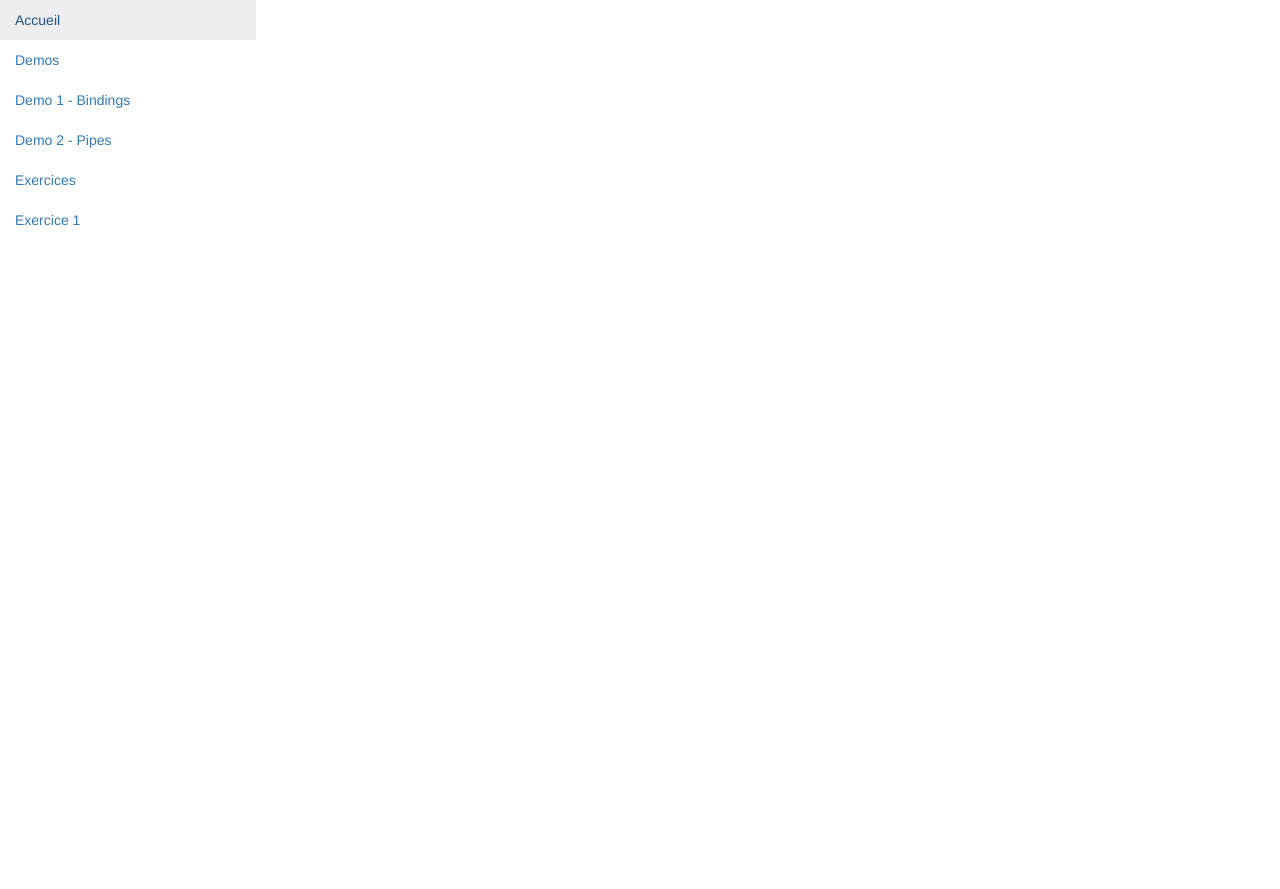
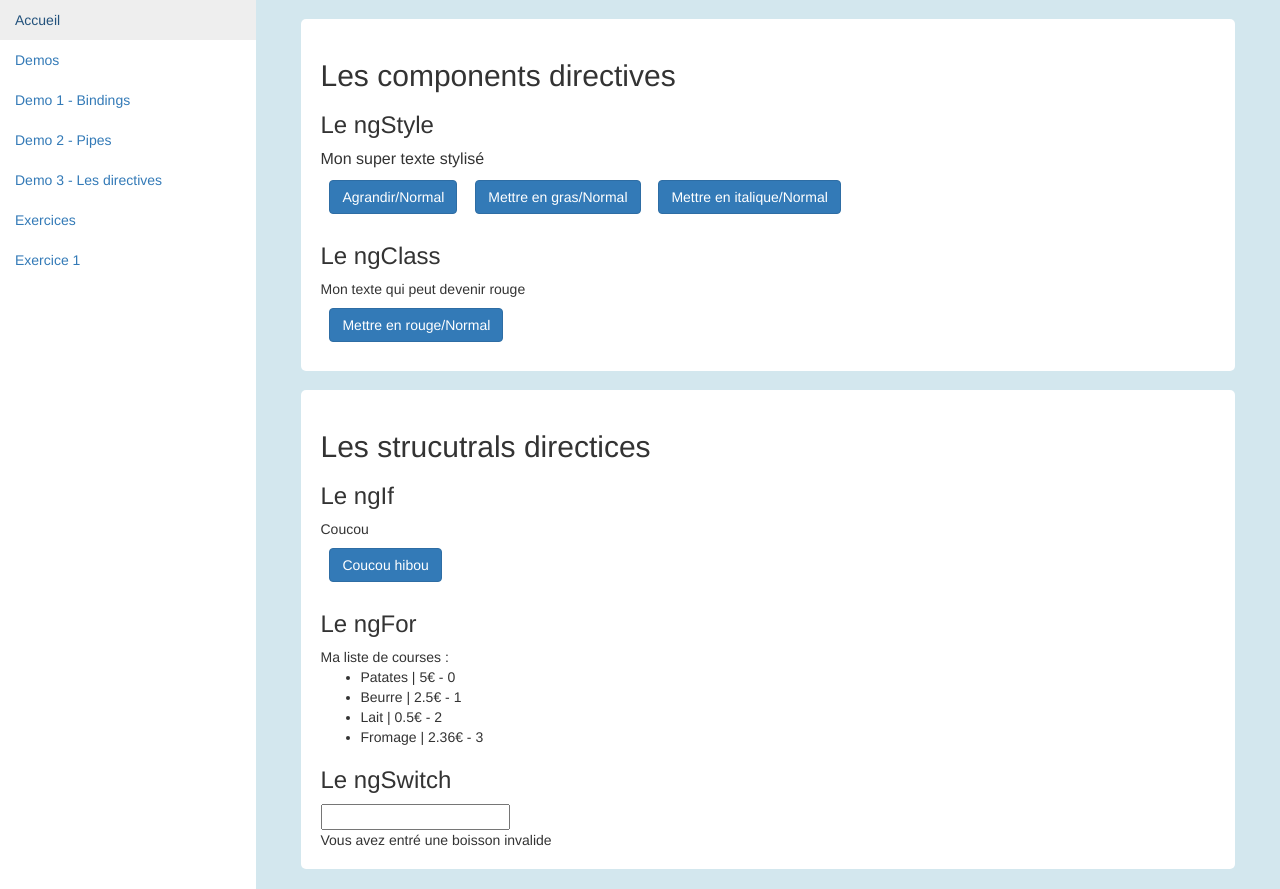
Before and after one commit to thomas-ayissi/tf-angular-php-bf, an Angular app: page /demo/demo3 in a window 1280 px wide. Before the commit this address led to /. Before the commit the page ends 800 px from the top, so only its background shows below. Built offline with nearby package versions, Linux system fonts and the light colour scheme.

Commit message:
demo directives

```diff
--- a/src/app/demo/demo-routing.module.ts
+++ b/src/app/demo/demo-routing.module.ts
@@ -3,11 +3,13 @@ import { RouterModule, Routes } from '@angular/router';
 import { DemoComponent } from './demo.component';
 import { Demo1Component } from './demo1/demo1.component';
 import { Demo2Component } from './demo2/demo2.component';
+import { Demo3Component } from './demo3/demo3.component';
 
 const routes: Routes = [
   { path : "demo", component : DemoComponent, children : [
     { path : "demo1", component : Demo1Component},
-    { path : "demo2", component : Demo2Component}
+    { path : "demo2", component : Demo2Component},
+    { path : "demo3", component : Demo3Component}
   ]}
 ];
 
--- a/src/app/demo/demo.module.ts
+++ b/src/app/demo/demo.module.ts
@@ -7,6 +7,7 @@ import { Demo1Component } from './demo1/demo1.component';
 import { FormsModule } from '@angular/forms';
 import { Demo2Component } from './demo2/demo2.component';
 import { SharedModule } from '../shared/shared.module';
+import { Demo3Component } from './demo3/demo3.component';
 
 
 @NgModule({
@@ -14,6 +15,7 @@ import { SharedModule } from '../shared/shared.module';
     DemoComponent,
     Demo1Component,
     Demo2Component,
+    Demo3Component,
   ],
   imports: [
     CommonModule,
--- /dev/null
+++ b/src/app/demo/demo3/demo3.component.html
@@ -0,0 +1,47 @@
+<div class="chapter">
+    <h2>Les components directives</h2>
+    <h3>Le ngStyle</h3>
+    <div [ngStyle]="style">Mon super texte stylisé</div>
+    <div>
+        <input class="btn btn-primary" type="button" value="Agrandir/Normal" (click)="toggleBig()">
+        <input class="btn btn-primary" type="button" value="Mettre en gras/Normal" (click)="toggleBold()">
+        <input class="btn btn-primary" type="button" value="Mettre en italique/Normal" (click)="toggleItalic()">
+    </div>
+    <h3>Le ngClass</h3>
+    <div [ngClass]="{red: isRed}">Mon texte qui peut devenir rouge</div>
+    <input class="btn btn-primary" type="button" value="Mettre en rouge/Normal" (click)="toggleRed()">
+
+</div>
+
+<div class="chapter">
+    <h2>Les strucutrals directices</h2>
+    <h3>Le ngIf</h3>
+    <div>Coucou <span *ngIf="isCoucoued">Hibou</span></div>
+    <input class="btn btn-primary" type="button" value="Coucou hibou" (click)="toggleCoucou()">
+    <h3>Le ngFor</h3>
+    <div>
+        Ma liste de courses :
+        <!-- <ul>
+            <li *ngFor="let achat of listeCourse; let i = index">{{achat}} - {{i}}</li>
+        </ul> -->
+        <ul>
+            <li *ngFor="let achat of listeCourseObj; let i = index">
+                {{achat.nom}} | {{achat.price}}€ - {{i}}
+            </li>
+        </ul>
+    </div>
+    <h3>Le ngSwitch</h3>
+    <input [(ngModel)]="monChoix" type="text">
+    <!-- <div [ngSwitch]="monChoix">
+        <div *ngSwitchCase="0">Vous avez entré zéro</div>
+        <div *ngSwitchCase="1">Vous avez entré un</div>
+        <div *ngSwitchCase="2">Vous avez entré deux</div>
+        <div *ngSwitchDefault>Vous avez entré une valeur invalide</div>
+    </div> -->
+    <div [ngSwitch]="monChoix">
+        <div *ngSwitchCase="'coca'">Vous avez entré coca</div>
+        <div *ngSwitchCase="'fanta'">Vous avez entré fanta</div>
+        <div *ngSwitchCase="'café'">Vous avez entré café</div>
+        <div *ngSwitchDefault>Vous avez entré une boisson invalide</div>
+    </div>
+</div>
--- /dev/null
+++ b/src/app/demo/demo3/demo3.component.scss
@@ -0,0 +1,7 @@
+input[type="button"]{
+    margin: 1%;
+}
+
+.red{
+    color : darkred;
+}
--- /dev/null
+++ b/src/app/demo/demo3/demo3.component.ts
@@ -0,0 +1,71 @@
+import { Component, OnInit } from '@angular/core';
+import { Achat } from 'src/app/models/achat';
+
+@Component({
+  selector: 'app-demo3',
+  templateUrl: './demo3.component.html',
+  styleUrls: ['./demo3.component.scss']
+})
+export class Demo3Component implements OnInit {
+
+  //Pour le ngStyle
+  isBig : boolean = false;
+  isBold : boolean = false;
+  isItalic : boolean = false;
+  style! : any;
+  //Pour le ngClass
+  isRed : boolean = false;
+
+  //Pour le ngIf
+  isCoucoued : boolean = false;
+
+  //Pour le ngFor
+  listeCourse : string[] = ["Patates", "Beurre", "Lait", "Fromage"];
+  listeCourseObj : Achat[] = [
+    {nom : "Patates", price : 5},
+    {nom : "Beurre", price : 2.50},
+    {nom : "Lait", price : 0.50},
+    {nom : "Fromage", price : 2.36}
+  ]
+
+  //Pour le ngSwitch
+  // monChoix : number = 0;
+  monChoix : string  ="";
+
+  constructor() { }
+
+  ngOnInit(): void {
+    this.setStyle();
+  }
+
+  setStyle(){
+    this.style = {
+      'font-size' : this.isBig ? "25px" : "16px",
+      'font-weight' : this.isBold ? "bold" : "normal",
+      'font-style' : this.isItalic ? "italic" : "normal"
+    };
+  }
+
+  toggleBig(){
+    this.isBig = !this.isBig;
+    this.setStyle();
+  }
+
+  toggleBold(){
+    this.isBold = !this.isBold;
+    this.setStyle();
+  }
+
+  toggleItalic(){
+    this.isItalic = !this.isItalic;
+    this.setStyle();
+  }
+
+  toggleRed(){
+    this.isRed = !this.isRed;
+  }
+
+  toggleCoucou(){
+    this.isCoucoued = !this.isCoucoued;
+  }
+}
--- /dev/null
+++ b/src/app/models/achat.ts
@@ -0,0 +1,9 @@
+export class Achat {
+    nom : string;
+    price : number
+
+    constructor(nom : string, price : number){
+        this.nom = nom;
+        this.price = price;
+    }
+}
--- a/src/app/nav/nav.component.html
+++ b/src/app/nav/nav.component.html
@@ -1,13 +1,24 @@
 <nav>
-    <ul class="nav flex-column">
-        <li class="nav-item">  <a class="nav-link active" routerLink="/">Accueil</a></li>
-        <li class="nav-item">  <a class="nav-link" routerLink="/demo">Demos</a></li>
-        <li class="nav-item">  <a class="nav-link" routerLink="/demo/demo1">Demo 1 - Bindings</a> </li>
-        <li class="nav-item">  <a class="nav-link" routerLink="/demo/demo2">Demo 2 - Pipes</a>
-        </li>
-        <li class="nav-item">  <a class="nav-link" routerLink="/exercice">Exercices</a>
-        </li>
-        <li class="nav-item">  <a class="nav-link" routerLink="/exercice/exo1">Exercice 1</a>
-        </li>
-    </ul>
+  <ul class="nav flex-column">
+    <li class="nav-item">
+      <a class="nav-link active" routerLink="/">Accueil</a>
+    </li>
+    <li class="nav-item"><a class="nav-link" routerLink="/demo">Demos</a></li>
+    <li class="nav-item">
+      <a class="nav-link" routerLink="/demo/demo1">Demo 1 - Bindings</a>
+    </li>
+    <li class="nav-item">
+      <a class="nav-link" routerLink="/demo/demo2">Demo 2 - Pipes</a>
+    </li>
+    <li class="nav-item">
+        <a class="nav-link" routerLink="/demo/demo3">Demo 3 - Les directives</a>
+    </li>
+    <li class="nav-item">
+      <a class="nav-link" routerLink="/exercice">Exercices</a>
+    </li>
+    <li class="nav-item">
+      <a class="nav-link" routerLink="/exercice/exo1">Exercice 1</a>
+    </li>
+
+  </ul>
 </nav>
```
Also changed, not shown: 1 other file (tests, documents, lock files or other folders).
